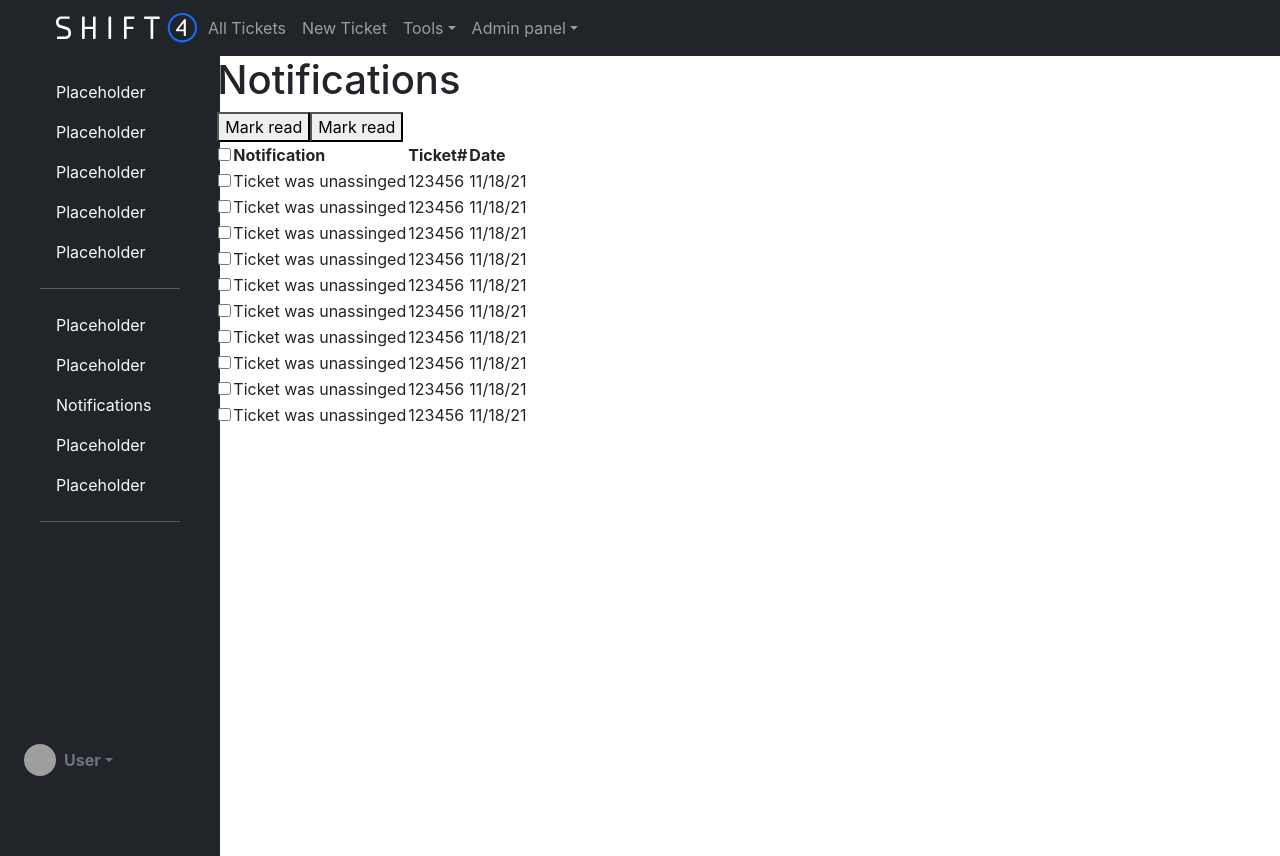
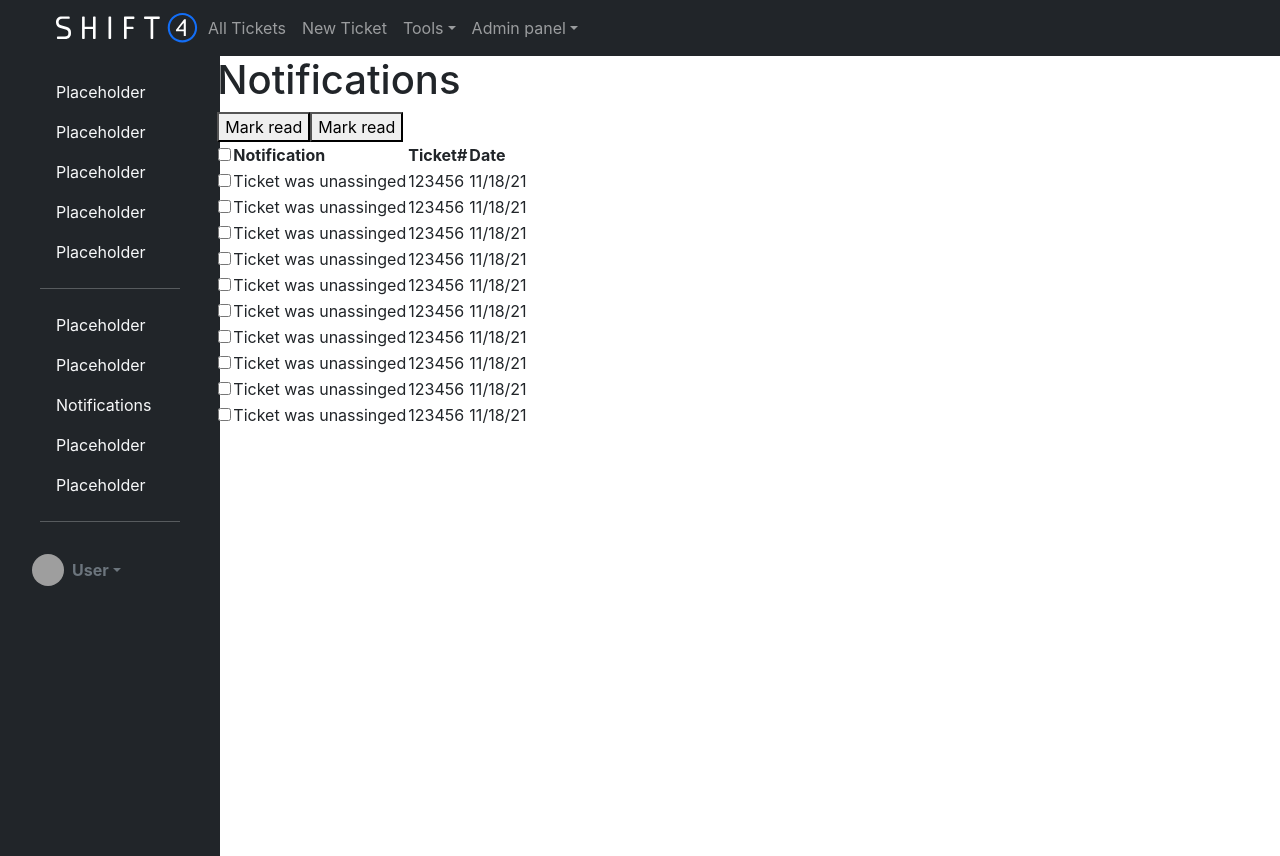
Before and after one commit to vzemaitis/TicketSystemFE, a React (Create React App) app: page /notifications in a window 1280 px wide. Built offline with nearby package versions, Linux system fonts and the light colour scheme; grey boxes are pictures that could not be loaded.

Commit message:
minimal changes

```diff
--- a/src/components/Layout/Sidemenu/Sidemenu.js
+++ b/src/components/Layout/Sidemenu/Sidemenu.js
@@ -61,7 +61,7 @@ function SideMenu() {
         </ul>
         <hr className='bg-light' />
       </Container>
-      <div className="dropdown position-fixed bottom-0 start-0 p-3 m-2">
+      <div className="dropdown position-relative p-3">
         <a
           href="#"
           class="d-flex align-items-center link-secondary text-decoration-none dropdown-toggle"
--- a/src/components/pages-addons/Datatable.jsx
+++ b/src/components/pages-addons/Datatable.jsx
@@ -4,7 +4,7 @@ import "bootstrap/dist/css/bootstrap.min.css";
 export default function Datatable({ data }) {
   const columns = data[0] && Object.keys(data[0]);
   return (
-    <table cellPadding={0} cellSpacing={0} class="table table-striped table-hover" >
+    <table cellPadding={0} cellSpacing={0} class="table table-striped table-hover 75vh" >
       <thead>
         <tr>
           {data[0] && columns.map((heading) => <th>{heading}</th>)}
```
